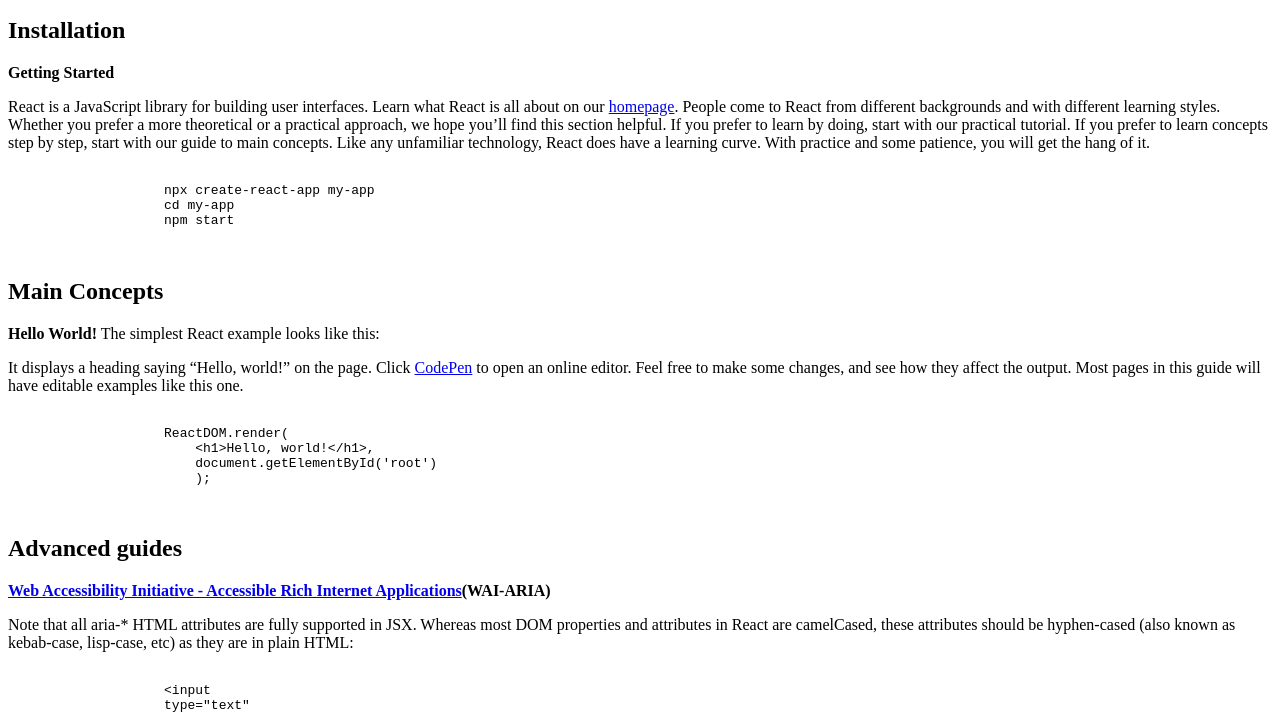
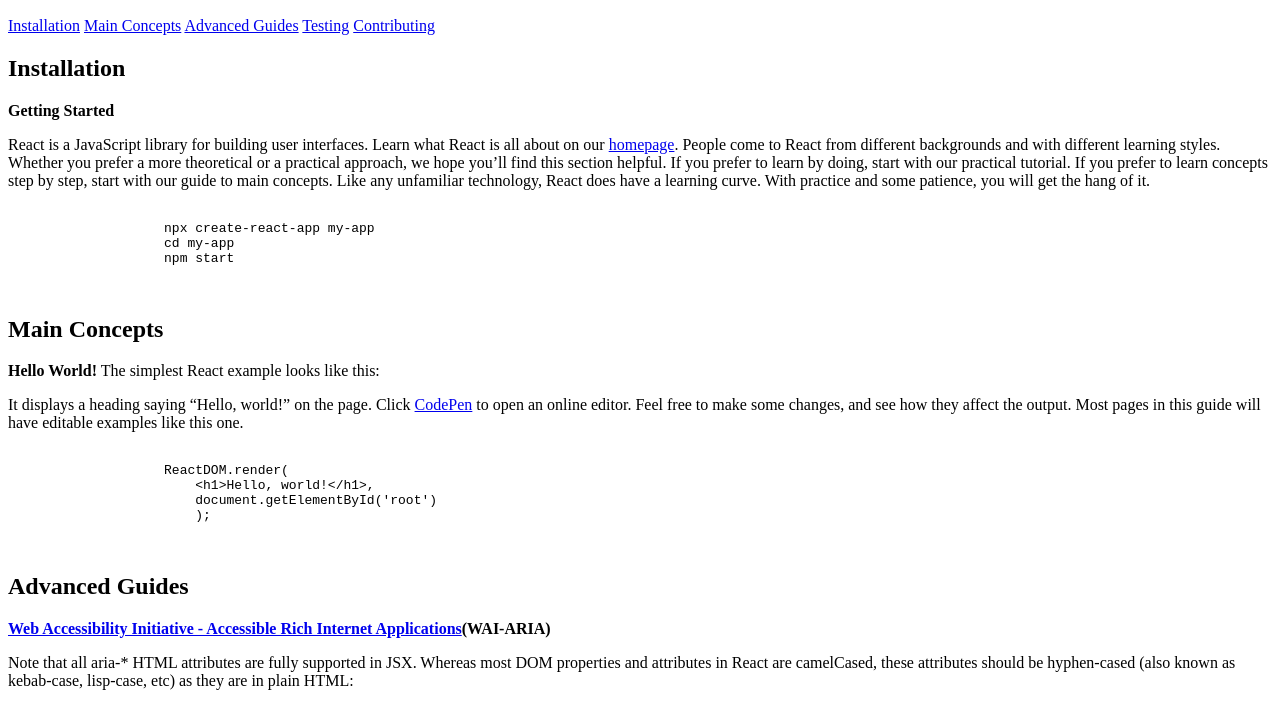
Before and after one commit to NamugumyaSandra/WIT_5_Andela, a plain HTML site: page index.html in a window 1280 px wide. Shown: the part 50-764 px from the top of the page. Drawn offline with Linux system fonts and the light colour scheme.

Commit message:
Add nav links to the section elements

```diff
--- a/index.html
+++ b/index.html
@@ -11,6 +11,11 @@
 <body>
     <nav id="navbar">
         <h1>REACT Documentation</h1>
+        <a href="#installation" class="nav-link">Installation</a>
+        <a href="#main_concepts" class="nav-link">Main Concepts</a>
+        <a href="#advanced_guides" class="nav-link">Advanced Guides</a>
+        <a href="#testing" class="nav-link">Testing</a>
+        <a href="#contributing" class="nav-link">Contributing</a>
     </nav>
     <main id="main-doc">
         <section class="main-section" id="installation">
@@ -50,7 +55,7 @@
         </section>
 
         <section class="main-section" id="advanced_guides">
-            <h1>Advanced guides</h1>
+            <h1>Advanced Guides</h1>
             <p><strong><a href="https://www.w3.org/WAI/standards-guidelines/aria/">Web Accessibility Initiative - Accessible Rich Internet Applications</a>(WAI-ARIA)</strong></p>
             <p>Note that all aria-* HTML attributes are fully supported in JSX. Whereas most DOM properties and attributes in React are camelCased, these attributes should be hyphen-cased (also known as kebab-case, lisp-case, etc) as they are in plain HTML:</p>
             <pre>
```
